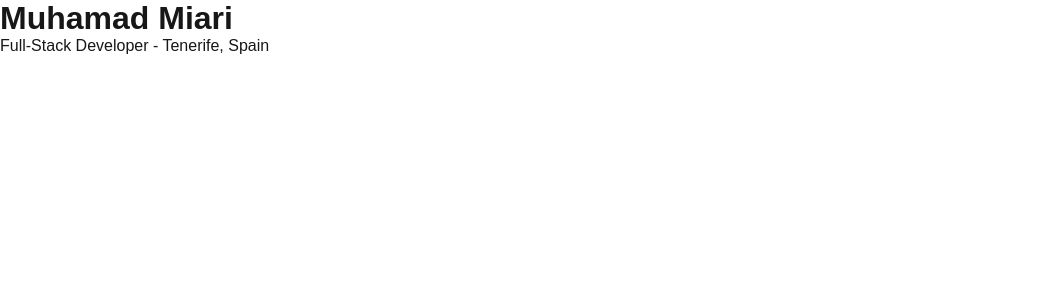
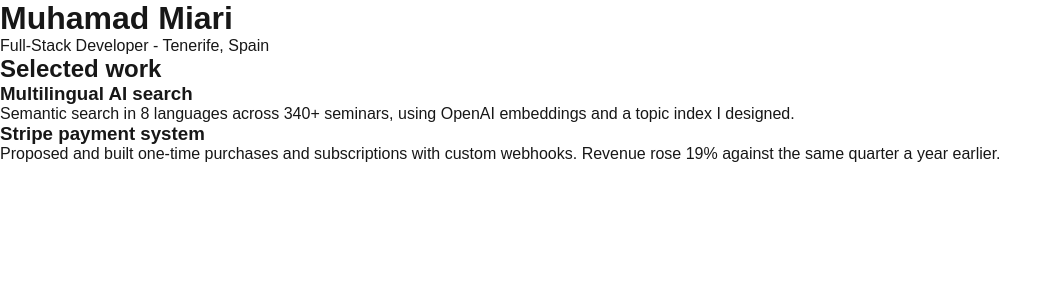
Before and after one commit to miari959/portfolio, a Next.js app: page / in a window 1280 px wide. Shown: the top 300 px of the page, without its empty margins (0-1060 px from the left). Built offline with nearby package versions, Linux system fonts and the light colour scheme.

Commit message:
Add project type and show projects on the home page

```diff
--- a/src/app/page.tsx
+++ b/src/app/page.tsx
@@ -1,10 +1,19 @@
 import { site } from "@/content/site";
+import { projects } from "@/content/projects";
 
 export default function Home() {
   return (
     <main>
       <h1>{site.name}</h1>
       <p>{site.role} - {site.location}</p>
+
+      <h2>Selected work</h2>
+      {projects.map((project) => (
+        <article key={project.slug}>
+          <h3>{project.title}</h3>
+          <p>{project.summary}</p>
+        </article>
+      ))}
     </main>
   );
 }
--- /dev/null
+++ b/src/content/projects.ts
@@ -0,0 +1,16 @@
+import type { Project } from "./types";
+
+export const projects: Project[] = [
+  {
+    slug: "semantic-search",
+    title: "Multilingual AI search",
+    summary:
+      "Semantic search in 8 languages across 340+ seminars, using OpenAI embeddings and a topic index I designed.",
+  },
+  {
+    slug: "stripe-payments",
+    title: "Stripe payment system",
+    summary:
+      "Proposed and built one-time purchases and subscriptions with custom webhooks. Revenue rose 19% against the same quarter a year earlier.",
+  },
+];
--- /dev/null
+++ b/src/content/types.ts
@@ -0,0 +1,5 @@
+export type Project = {
+  slug: string;
+  title: string;
+  summary: string;
+};
```
